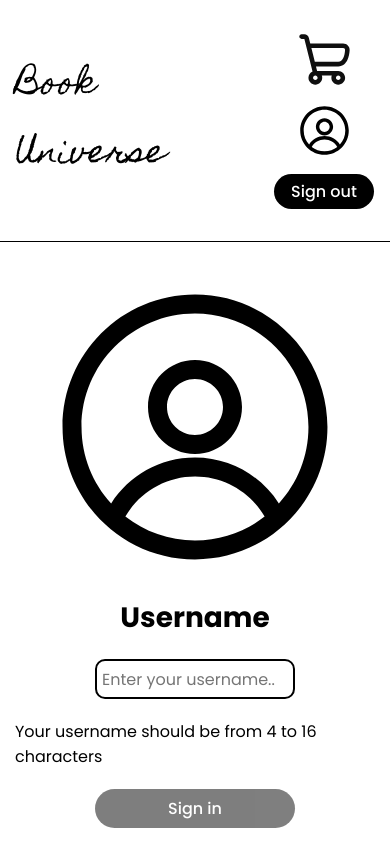
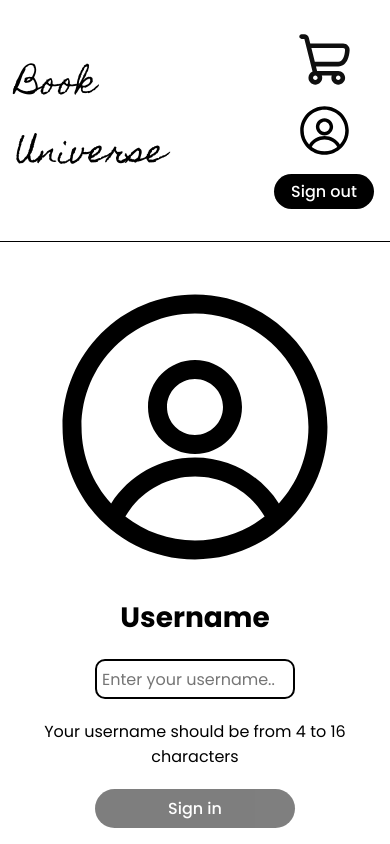
Before and after one commit to kvvvitkaaa/Bookstore, a React (Create React App) app: page /login in a window 390 px wide. Shown: the top 844 px of the page. Built offline with nearby package versions, Linux system fonts and the light colour scheme; a web font is replaced by a local one.

Commit message:
auth page is responsive

```diff
--- a/src/components/authorization/Authorization.jsx
+++ b/src/components/authorization/Authorization.jsx
@@ -40,7 +40,7 @@ const Authorization = () => {
                         onInput={(e) => e.target.value = e.target.value.replace(/[^a-zA-Z]/g, '')}
                         onChange={handleInput}
                     />
-                    <p>Your username should be from 4 to 16 characters</p>
+                    <div className="form-info"><p>Your username should be from 4 to 16 characters</p></div>
                     <button className="btn btn-submit" disabled={username.length < 4 || username.length > 16}>Sign in</button>
                 </form>
             </div>
--- a/src/components/authorization/style.css
+++ b/src/components/authorization/style.css
@@ -35,3 +35,7 @@ label {
      text-align: left;
      padding: 5px;
 }
+
+.form-info {
+    text-align: center;
+}
```
